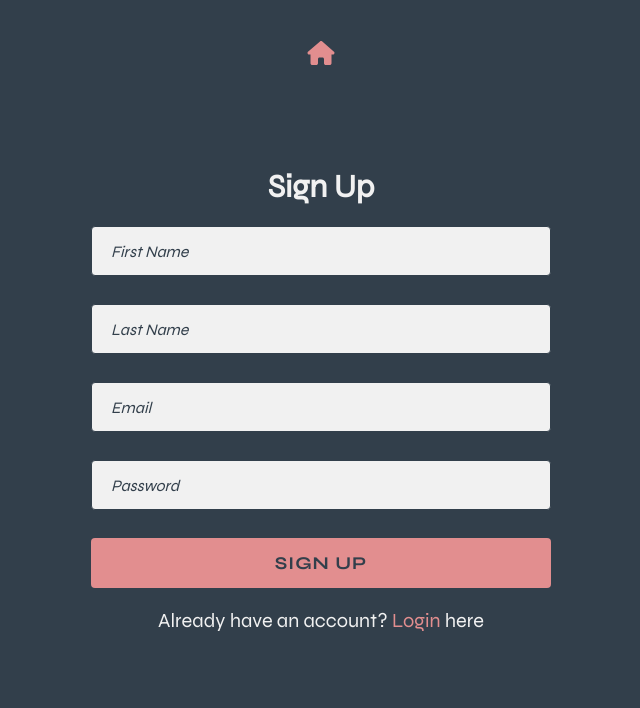
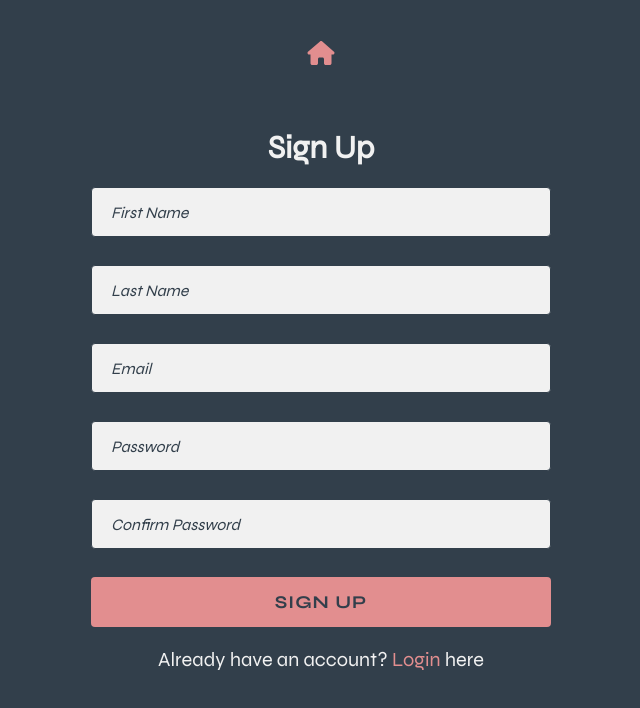
Before and after one commit to cuneytakcay/next-blogger, a React (Vite) app in the folder frontend/: page /signup in a window 1280 px wide. Shown: the top 708 px of the page, without its empty margins (319-959 px from the left). Built offline with nearby package versions, Linux system fonts and the light colour scheme.

Commit message:
Adding sign up form validation

```diff
--- a/frontend/package.json
+++ b/frontend/package.json
@@ -15,6 +15,7 @@
     "@reduxjs/toolkit": "^2.6.0",
     "react": "^19.0.0",
     "react-dom": "^19.0.0",
+    "react-hook-form": "^7.54.2",
     "react-redux": "^9.2.0",
     "react-router-dom": "^7.2.0"
   },
--- a/frontend/src/components/auth/Signup.jsx
+++ b/frontend/src/components/auth/Signup.jsx
@@ -1,24 +1,55 @@
-import { useState } from 'react';
+import { useEffect, useState } from 'react';
 import { useDispatch } from 'react-redux';
 import { Link, useNavigate } from 'react-router-dom';
+import { useForm } from 'react-hook-form';
 import { FontAwesomeIcon } from '@fortawesome/react-fontawesome';
-import { faSpinner, faHome } from '@fortawesome/free-solid-svg-icons';
+import {
+  faSpinner,
+  faHome,
+  faExclamationTriangle,
+  faQuestionCircle,
+} from '@fortawesome/free-solid-svg-icons';
 import { setUser } from '../../store/userSlice';
 import { setError } from '../../store/errorSlice';
 import styles from './auth.module.css';
 
 const Signup = () => {
-  const [firstName, setFirstName] = useState('');
-  const [lastName, setLastName] = useState('');
-  const [email, setEmail] = useState('');
-  const [password, setPassword] = useState('');
+  const [formData, setFormData] = useState({
+    firstName: '',
+    lastName: '',
+    email: '',
+    password: '',
+    confirmPassword: '',
+  });
   const [isLoading, setIsLoading] = useState(false);
   const dispatch = useDispatch();
   const navigate = useNavigate();
 
-  const handleSubmit = async (e) => {
-    e.preventDefault();
+  // Validate form
+  const {
+    register,
+    handleSubmit,
+    watch,
+    formState: { errors },
+  } = useForm({
+    defaultValues: {
+      firstName: '',
+      lastName: '',
+      email: '',
+      password: '',
+      confirmPassword: '',
+    },
+  });
 
+  useEffect(() => {
+    const subscription = watch((data) => {
+      setFormData(data);
+    });
+
+    return () => subscription.unsubscribe();
+  }, [watch]);
+
+  const onSubmit = async (data) => {
     setIsLoading(true);
 
     try {
@@ -27,12 +58,7 @@ const Signup = () => {
         headers: {
           'Content-Type': 'application/json',
         },
-        body: JSON.stringify({
-          firstName,
-          lastName,
-          email,
-          password,
-        }),
+        body: JSON.stringify(data),
       });
 
       if (response.ok) {
@@ -42,10 +68,12 @@ const Signup = () => {
         // Time stamp will be used to check if the user is logged in for 24 hours
         localStorage.setItem(
           'userData',
-          JSON.stringify({ ...userData, timeStamp: Date.now() })
+          JSON.stringify({ ...userData, time: Date.now() })
         );
 
         dispatch(setUser(userData));
+        setIsLoading(false);
+        navigate('/');
       } else {
         dispatch(
           setError({ status: response.status, message: response.statusText })
@@ -53,8 +81,7 @@ const Signup = () => {
         setIsLoading(false);
         navigate('/error');
       }
-    } catch (err) {
-      console.error('catch err', err);
+    } catch (error) {
       dispatch(
         setError({
           status: 500,
@@ -72,54 +99,123 @@ const Signup = () => {
       <Link to='/' className={styles['home-icon']} title='Homepage'>
         <FontAwesomeIcon icon={faHome} />
       </Link>
-      <form className={styles.form} onSubmit={handleSubmit}>
+      <form className={styles.form} onSubmit={handleSubmit(onSubmit)}>
         <div className={styles['input-container']}>
           <input
             id='firstName'
-            className={styles.input + ' ' + (firstName.length && styles.filled)}
+            className={
+              styles.input + ' ' + (formData.firstName.length && styles.filled)
+            }
             type='text'
-            value={firstName}
-            onChange={(e) => setFirstName(e.target.value)}
+            {...register('firstName', {
+              required: 'Field cannot be empty',
+            })}
           />
           <label htmlFor='firstName' className={styles.label}>
             First Name
           </label>
+          {errors.firstName && (
+            <p className={styles.error}>
+              {errors.firstName.message}
+              <FontAwesomeIcon icon={faExclamationTriangle} />
+            </p>
+          )}
         </div>
         <div className={styles['input-container']}>
           <input
             id='lastName'
-            className={styles.input + ' ' + (lastName.length && styles.filled)}
+            className={
+              styles.input + ' ' + (formData.lastName.length && styles.filled)
+            }
             type='text'
-            value={lastName}
-            onChange={(e) => setLastName(e.target.value)}
+            {...register('lastName', {
+              required: 'Field cannot be empty',
+            })}
           />
           <label className={styles.label} htmlFor='lastName'>
             Last Name
           </label>
+          {errors.lastName && (
+            <p className={styles.error}>
+              {errors.lastName.message}
+              <FontAwesomeIcon icon={faExclamationTriangle} />
+            </p>
+          )}
         </div>
         <div className={styles['input-container']}>
           <input
             id='email'
-            className={styles.input + ' ' + (email.length && styles.filled)}
-            type='text'
-            value={email}
-            onChange={(e) => setEmail(e.target.value)}
+            className={
+              styles.input + ' ' + (formData.email.length && styles.filled)
+            }
+            type='email'
+            {...register('email', {
+              required: 'Field cannot be empty',
+              pattern: {
+                value: /\S+@\S+\.\S+/,
+                message: 'Not a valid email address.',
+              },
+            })}
           />
           <label className={styles.label} htmlFor='email'>
             Email
           </label>
+          {errors.email && (
+            <p className={styles.error}>
+              {errors.email.message}
+              <FontAwesomeIcon icon={faExclamationTriangle} />
+            </p>
+          )}
         </div>
         <div className={styles['input-container']}>
           <input
             id='password'
-            className={styles.input + ' ' + (password.length && styles.filled)}
+            className={
+              styles.input + ' ' + (formData.password.length && styles.filled)
+            }
             type='password'
-            value={password}
-            onChange={(e) => setPassword(e.target.value)}
+            {...register('password', {
+              required: 'Password is required',
+              pattern: {
+                value: /^(?=.*[0-9])(?=.*[!@#$%^&*])[a-zA-Z0-9!@#$%^&*]{8,}$/,
+                message: `Not a valid password`,
+              },
+            })}
           />
           <label className={styles.label} htmlFor='password'>
             Password
           </label>
+          {errors.password && (
+            <p className={styles.error}>
+              {errors.password.message}
+              <FontAwesomeIcon icon={faExclamationTriangle} />
+            </p>
+          )}
+        </div>
+        <div className={styles['input-container']}>
+          <input
+            id='confirmPassword'
+            className={
+              styles.input +
+              ' ' +
+              (formData.confirmPassword.length && styles.filled)
+            }
+            type='password'
+            {...register('confirmPassword', {
+              required: 'Password confirmation is required',
+              validate: (value) =>
+                value === formData.password || 'Passwords do not match',
+            })}
+          />
+          <label className={styles.label} htmlFor='confirmPassword'>
+            Confirm Password
+          </label>
+          {errors.confirmPassword && (
+            <p className={styles.error}>
+              {errors.confirmPassword.message}
+              <FontAwesomeIcon icon={faExclamationTriangle} />
+            </p>
+          )}
         </div>
         <button className={styles.button} type='submit' disabled={isLoading}>
           {isLoading ? <FontAwesomeIcon icon={faSpinner} spin /> : 'Sign Up'}
--- a/frontend/src/components/auth/auth.module.css
+++ b/frontend/src/components/auth/auth.module.css
@@ -49,6 +49,9 @@
   width: 100%;
   height: 50px;
   background-color: var(--white);
+  font-family: 'syne-bold', sans-serif;
+  font-size: 1.25rem;
+  color: var(--text-dark);
 }
 
 .input:focus + .label,
@@ -57,6 +60,18 @@
   top: -25px;
   left: 0;
   color: var(--text-light);
+}
+
+.error {
+  position: absolute;
+  top: 50%;
+  right: 10px;
+  transform: translateY(-50%);
+  display: flex;
+  align-items: center;
+  gap: 5px;
+  font-size: 1rem;
+  color: var(--brick);
 }
 
 .button {
```
Also changed, not shown: 1 other file (tests, documents, lock files or other folders).
